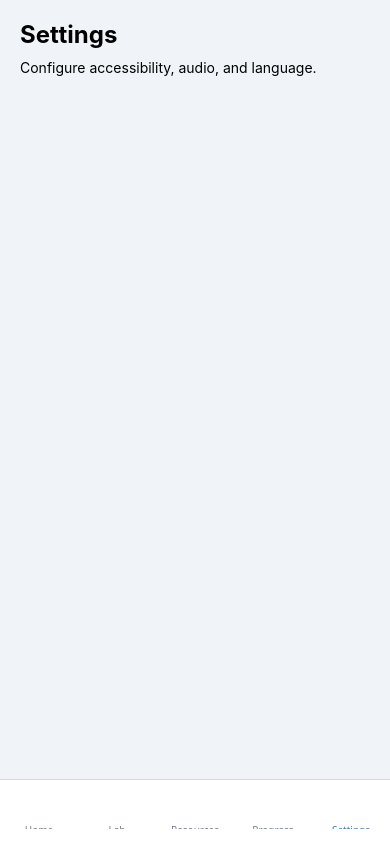
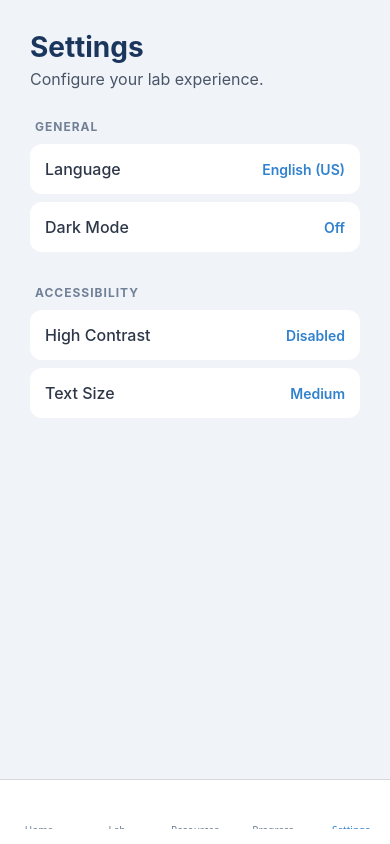
Before and after one commit to djBrandy/seku, a React Native app: screen /Settings in a window 390 px wide. Built offline with nearby package versions, Linux system fonts and the light colour scheme; some icons are missing; what react-native-worklets would draw is missing.

Commit message:
settings screen is cleaner

```diff
--- a/src/screens/SettingsScreen.tsx
+++ b/src/screens/SettingsScreen.tsx
@@ -5,14 +5,84 @@ const SettingsScreen = () => {
   return (
     <View style={styles.container}>
       <Text style={styles.title}>Settings</Text>
-      <Text>Configure accessibility, audio, and language.</Text>
+      <Text style={styles.subtitle}>Configure your lab experience.</Text>
+
+      <View style={styles.section}>
+        <Text style={styles.sectionTitle}>General</Text>
+        <View style={styles.settingItem}>
+          <Text style={styles.settingLabel}>Language</Text>
+          <Text style={styles.settingValue}>English (US)</Text>
+        </View>
+        <View style={styles.settingItem}>
+          <Text style={styles.settingLabel}>Dark Mode</Text>
+          <Text style={styles.settingValue}>Off</Text>
+        </View>
+      </View>
+
+      <View style={styles.section}>
+        <Text style={styles.sectionTitle}>Accessibility</Text>
+        <View style={styles.settingItem}>
+          <Text style={styles.settingLabel}>High Contrast</Text>
+          <Text style={styles.settingValue}>Disabled</Text>
+        </View>
+        <View style={styles.settingItem}>
+          <Text style={styles.settingLabel}>Text Size</Text>
+          <Text style={styles.settingValue}>Medium</Text>
+        </View>
+      </View>
     </View>
   );
 };
 
 const styles = StyleSheet.create({
-  container: { flex: 1, padding: 20, backgroundColor: '#f0f4f8' },
-  title: { fontSize: 24, fontWeight: 'bold', marginBottom: 10 },
+  container: {
+    flex: 1,
+    padding: 30,
+    backgroundColor: '#f0f4f8'
+  },
+  title: {
+    fontSize: 28,
+    fontWeight: 'bold',
+    color: '#1a365d',
+    marginBottom: 5
+  },
+  subtitle: {
+    fontSize: 16,
+    color: '#4a5568',
+    marginBottom: 30,
+  },
+  section: {
+    marginBottom: 25,
+  },
+  sectionTitle: {
+    fontSize: 12,
+    fontWeight: 'bold',
+    color: '#718096',
+    textTransform: 'uppercase',
+    letterSpacing: 1,
+    marginBottom: 10,
+    paddingHorizontal: 5,
+  },
+  settingItem: {
+    flexDirection: 'row',
+    justifyContent: 'space-between',
+    backgroundColor: 'white',
+    padding: 15,
+    borderRadius: 12,
+    marginBottom: 8,
+    alignItems: 'center',
+    elevation: 1,
+  },
+  settingLabel: {
+    fontSize: 16,
+    color: '#2d3748',
+    fontWeight: '500',
+  },
+  settingValue: {
+    fontSize: 14,
+    color: '#3182ce',
+    fontWeight: '600',
+  },
 });
 
 export default SettingsScreen;
```
